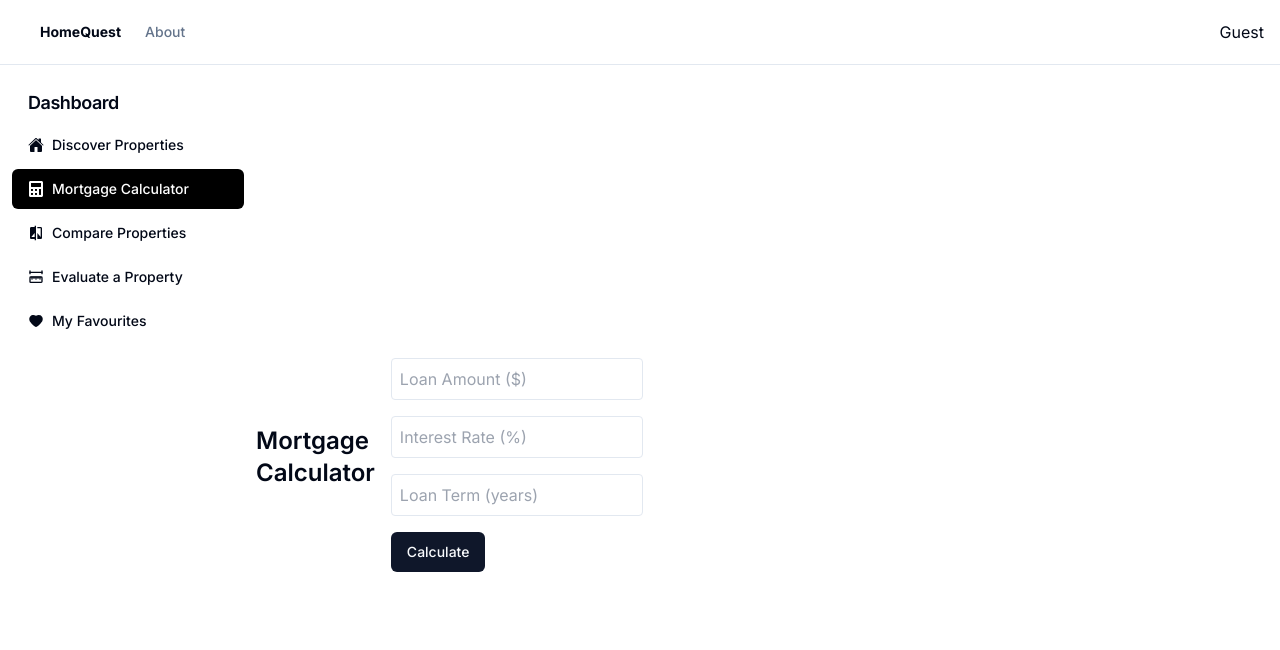
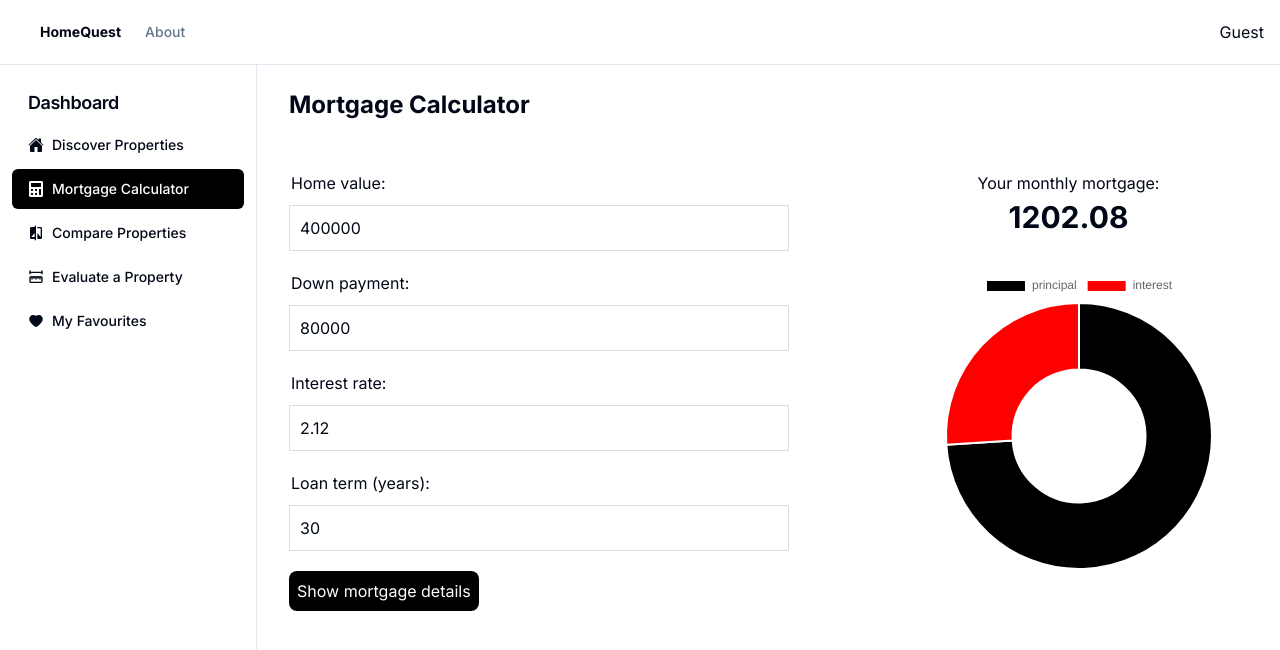
Before and after one commit to bcsamrudh/HomeQuest-Frontend, a Next.js app: page /dashboard in a window 1280 px wide. Both pictures are taken after a click on the button "Mortgage Calculator". Shown: the top 650 px of the page. Built offline with nearby package versions, Linux system fonts and the light colour scheme.

Commit message:
Added the Mortgage Calculator

```diff
--- a/package.json
+++ b/package.json
@@ -22,12 +22,14 @@
     "@radix-ui/react-slot": "^1.0.2",
     "@radix-ui/react-tabs": "^1.0.4",
     "@reduxjs/toolkit": "^1.9.7",
+    "chart.js": "^4.4.0",
     "class-variance-authority": "^0.7.0",
     "clsx": "^2.0.0",
     "cmdk": "^0.2.0",
     "lucide-react": "^0.288.0",
     "next": "^14.0.1",
     "react": "^18.2.0",
+    "react-chartjs-2": "^5.2.0",
     "react-dom": "^18.2.0",
     "react-icons": "^4.11.0",
     "react-redux": "^8.1.3",
--- a/src/app/globals.css
+++ b/src/app/globals.css
@@ -74,3 +74,59 @@
     @apply bg-background text-foreground;
   }
 }
+
+.mortgage-calculator {
+  margin: 50px 50px 0px 50px;
+  display: table-row;
+}
+
+.mortgage-calculator label {
+  text-align: left;
+  display: block;
+  margin-left: 2px;
+}
+
+.mortgage-calculator input {
+  width: 100%;
+  padding: 10px 10px;
+  margin: 10px 0 20px 0;
+  border: 1px solid #ddd;
+  box-sizing: border-box;
+  display: block;
+}
+
+.mortgage-calculator button {
+  background: black;
+  color: white;
+  border: 0;
+  padding: 8px;
+  border-radius: 8px;
+  cursor: pointer;
+}
+
+.mortgage-display {
+  margin-top: 50px;
+  text-align: center;
+}
+
+#mortgage-value {
+  font-weight: bold;
+  font-size: 30px;
+}
+
+.mortgage-chart {
+  margin-top: 30px;
+  height: 300px;
+  padding-left: 40px;
+  text-align: center;
+}
+
+.mortgage-form{
+  width:500px;
+}
+
+.display-container {
+  width: 500px;
+  display: table-cell;
+  padding-left: 100px;
+}
--- a/src/components/mortgage-calc.jsx
+++ b/src/components/mortgage-calc.jsx
@@ -1,80 +1,118 @@
+'use client'
+import 'src/app/globals.css';
 import { useState } from 'react';
-import { Button } from "@/components/ui/button";
+import { Chart as ChartJS, ArcElement, Tooltip, Legend } from 'chart.js';
+import { Doughnut } from 'react-chartjs-2';
+import { Label } from '@/components/ui/label';
+import { Button } from "@/components/ui/button"
+import { Input } from "@/components/ui/input"
+import { EmptyPlaceholder } from './empty-placeholder';
 
-const MortgageCalculator = () => {
-  const [loanAmount, setLoanAmount] = useState('');
-  const [interestRate, setInterestRate] = useState('');
-  const [loanTerm, setLoanTerm] = useState('');
-  const [monthlyPayment, setMonthlyPayment] = useState(null);
-  const [totalPayment, setTotalPayment] = useState(null);
-  const [totalInterest, setTotalInterest] = useState(null);
-  const [error, setError] = useState('');
+ChartJS.register(ArcElement, Tooltip, Legend);
 
-  const calculateMortgage = () => {
-    if (!loanAmount || !interestRate || !loanTerm) {
-      setError('Please fill in all fields');
-      return;
+//the component of this file
+function MortgageCalculatorForm() {
+
+    //initial/ setting state
+    const [homeValue, setHomeValue] = useState(400000);
+    const [downPayment, setDownPayment] = useState(80000);
+    const [interestRate, setInterestRate] = useState(2.12);
+    const [loanTerm, setLoanTerm] = useState(30);
+    const [pDisplay, setParaDisplay] = useState(1202.08);
+
+    //some new variables to make formula writing easier further
+    const monthlyInterestRate = interestRate / 1200;
+    const months = loanTerm * 12;
+    const power = Math.pow((1 + monthlyInterestRate), months);
+    const principal = homeValue - downPayment;
+    const mortgagePayment = (principal * monthlyInterestRate * power) / (power - 1);
+
+    //button action, mainly to update the mortgage payment (monthly)
+    const handleClick = (event) => {
+        event.preventDefault();
+        setParaDisplay(mortgagePayment.toFixed(2));
     }
 
-    const P = parseFloat(loanAmount);
-    const annualRate = parseFloat(interestRate) / 100;
-    const n = parseFloat(loanTerm) * 12;
-    const i = annualRate / 12;
+    //more intermediate value storing
+    const monthlyPrincipal = (homeValue - downPayment) / (12 * loanTerm);
+    const monthlyInterest = mortgagePayment - monthlyPrincipal;
 
-    const monthlyPayment =
-      (P * i * Math.pow(1 + i, n)) / (Math.pow(1 + i, n) - 1);
-
-    setMonthlyPayment(monthlyPayment.toFixed(2));
-    setTotalPayment((monthlyPayment * n).toFixed(2));
-    setTotalInterest((monthlyPayment * n - P).toFixed(2));
-    setError('');
-  };
+    //data and options for the chart
+    const data = {
+        labels: ['principal', 'interest'],
+        datasets: [{
+          label: 'amount',
+          data: [monthlyPrincipal, monthlyInterest],
+          backgroundColor: ['black', 'red'],
+          borderColor: ['white', 'white'],
+        }]
+    }
 
     return (
-    <>
-    <div className='flex h-screen items-center justify-center'>
-    <h1 className="text-2xl font-semibold mb-4">Mortgage Calculator</h1>
-     <div className="p-4 w-1/2">
-        {error && (
-          <div className="text-red-500">{error}</div>
-        )}
-      <div className="space-y-4">
+        <div className="col-span-3 lg:col-span-4 lg:border-l">
+        <div className="h-full px-4 py-6 lg:px-8">
+        <label className='text-2xl font-bold'>Mortgage Calculator</label>
+        <div className="pb-4">
+        <div className='mortgage-calculator'>
+            <div className='mortgage-form'>
+                <form>
+                    <label>Home value: </label>
                     <input
-          type="text"
-          placeholder="Loan Amount ($)"
-          value={loanAmount}
-          onChange={(e) => setLoanAmount(e.target.value)}
-          className="border p-2 rounded"
+                        type="number"
+                        id="home-value"
+                        required
+                        value={ homeValue }
+                        onChange={(event) => setHomeValue(event.target.value)}
                     />
+
+                    <label>Down payment: </label>
                     <input
-          type="text"
-          placeholder="Interest Rate (%)"
-          value={interestRate}
-          onChange={(e) => setInterestRate(e.target.value)}
-          className="border p-2 rounded"
+                        type="number"
+                        id="down-payment"
+                        required
+                        value={ downPayment }
+                        onChange={(event) => setDownPayment(event.target.value)}
                     />
+
+                    <label>Interest rate: </label>
                     <input
-          type="text"
-          placeholder="Loan Term (years)"
-          value={loanTerm}
-          onChange={(e) => setLoanTerm(e.target.value)}
-          className="border p-2 rounded"
+                        type="number"
+                        id="interest-rate"
+                        required
+                        value={ interestRate }
+                        onChange={(event) => setInterestRate(event.target.value)}
                     />
-       <Button onClick={calculateMortgage}>Calculate</Button>
-        {monthlyPayment && (
-          <div className="space-y-2">
-            <p>Monthly Payment: ${monthlyPayment}</p>
-            <p>Total Payment: ${totalPayment}</p>
-            <p>Total Interest Paid: ${totalInterest}</p>
+
+                    <label>Loan term (years): </label>
+                    <input
+                        type="number"
+                        id="loan-term"
+                        required
+                        value={ loanTerm }
+                        onChange={(event) => setLoanTerm(event.target.value)}
+                    />
+
+                    <button onClick={ handleClick }>Show mortgage details</button>
+                </form>
             </div>
-        )}
+            <div className='display-container'>
+                <div className='mortgage-display'>
+                    <p>Your monthly mortgage:</p>
+                    <p id='mortgage-value'>{ pDisplay }</p>
+                    <div className='mortgage-chart'>
+                        <Doughnut
+                            data = { data }
+                            options = { {}}
+                        />
                     </div>
                 </div>
-        <div className="w-1/2">
             </div>
             </div>
-    </>
-  );
-};
+        </div>
+        </div>
+        </div>
 
-export default MortgageCalculator;
+    )
+}
+
+export default MortgageCalculatorForm;
--- a/src/components/property-list.jsx
+++ b/src/components/property-list.jsx
@@ -1,25 +1,39 @@
 'use client'
 import { PlusCircledIcon } from "@radix-ui/react-icons"
 import { Button } from "@/components/ui/button"
+import { Input } from "@/components/ui/input"
 import SearchBar from '@/components/searchbar'
 import { EmptyPlaceholder } from "@/components/empty-placeholder"
+import {
+  Popover,
+  PopoverContent,
+  PopoverTrigger,
+} from "@/components/ui/popover"
 
 export default function PropertyList(){
     return (
         <div className="col-span-3 lg:col-span-4 lg:border-l">
         <div className="h-full px-4 py-6 lg:px-8">
         <div className="pb-4">
-        <div className="flex space-x-4">
+          <EmptyPlaceholder/>
+        {/* <div className="flex space-x-4">
           <SearchBar />
+          <Popover>
           <div className="ml-auto mr-4">
-                <Button>
+                <PopoverTrigger>
+                  <Button>
                   <PlusCircledIcon className="mr-2 h-4 w-4" />
                   Add Property
-                </Button>
+                  </Button>
+                </PopoverTrigger>
           </div>
+              <PopoverContent>
+                  <Input/>
+                  <Button>Upload</Button>
+            </PopoverContent>
+            </Popover>
+        </div> */}
         </div>
-        </div>
-          <EmptyPlaceholder/>
         </div>
         </div>
     )
```
Also changed, not shown: src/components/ui/sheet.jsx (added, +115 -0 lines), 1 other file (tests, documents, lock files or other folders). Lines whose indentation alone changed are shown as unchanged.
